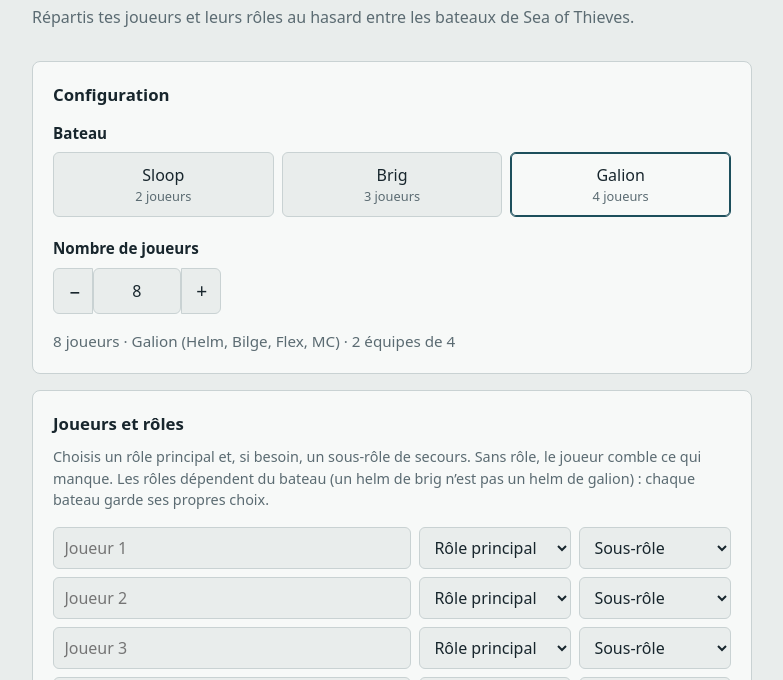
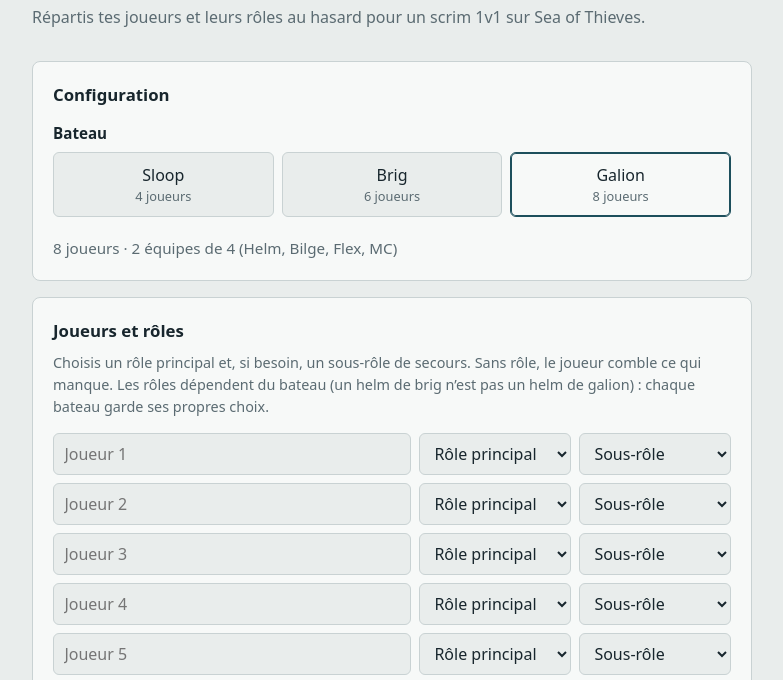
Before and after one commit to ChotardMaxime/Random-Scrim, a plain HTML site: page index.html in a window 1280 px wide. Shown: the part 79-759 px from the top of the page, without its empty margins (248-1031 px from the left). Drawn offline with Linux system fonts and the light colour scheme.

Commit message:
ready for prod V2
Regle du bug du nombre de joueurs, ajout des sous-roles

```diff
--- a/index.html
+++ b/index.html
@@ -9,7 +9,7 @@
 <body>
 <div class="wrap">
   <h1>Scrim random</h1>
-  <p class="lead">Répartis tes joueurs et leurs rôles au hasard entre les bateaux de Sea of Thieves.</p>
+  <p class="lead">Répartis tes joueurs et leurs rôles au hasard pour un scrim 1v1 sur Sea of Thieves.</p>
 
   <section aria-labelledby="h-config">
     <h2 id="h-config">Configuration</h2>
@@ -19,27 +19,19 @@
       <div class="ships">
         <label class="ship">
           <input type="radio" name="ship" value="sloop">
-          <span>Sloop<small>2 joueurs</small></span>
+          <span>Sloop<small>4 joueurs</small></span>
         </label>
         <label class="ship">
           <input type="radio" name="ship" value="brig">
-          <span>Brig<small>3 joueurs</small></span>
+          <span>Brig<small>6 joueurs</small></span>
         </label>
         <label class="ship">
           <input type="radio" name="ship" value="galion" checked>
-          <span>Galion<small>4 joueurs</small></span>
+          <span>Galion<small>8 joueurs</small></span>
         </label>
       </div>
     </fieldset>
 
-    <div>
-      <label class="label" for="count">Nombre de joueurs</label>
-      <div class="stepper">
-        <button type="button" id="minus" aria-label="Retirer un joueur">−</button>
-        <input type="number" id="count" min="2" max="40" value="8" inputmode="numeric">
-        <button type="button" id="plus" aria-label="Ajouter un joueur">+</button>
-      </div>
-    </div>
 
     <p class="summary" id="summary" aria-live="polite"></p>
   </section>
--- a/script.js
+++ b/script.js
@@ -3,26 +3,28 @@
 
   /* ==========================================================
      Configuration des bateaux
-     - roles     : un de chaque = l'équipage idéal
-     - dropOrder : rôles retirés en premier quand une équipe est
-                   incomplète (ex. 7 joueurs en galion = 4 + 3)
+     Un scrim est toujours un 1v1 : 2 équipes complètes.
+     - roles : un de chaque = l'équipage idéal
+     Nombre de joueurs = TEAMS x nombre de rôles
+     (sloop 4, brig 6, galion 8)
      ========================================================== */
+  var TEAMS = 2;
+
   var ROLE_LABELS = { helm: "Helm", bilge: "Bilge", flex: "Flex", mc: "MC" };
 
   var SHIPS = {
-    sloop:  { label: "Sloop",  roles: ["helm", "mc"],                  dropOrder: ["mc", "helm"] },
-    brig:   { label: "Brig",   roles: ["helm", "flex", "mc"],          dropOrder: ["mc", "flex", "helm"] },
-    galion: { label: "Galion", roles: ["helm", "bilge", "flex", "mc"], dropOrder: ["mc", "flex", "helm", "bilge"] }
+    sloop:  { label: "Sloop",  roles: ["helm", "mc"] },
+    brig:   { label: "Brig",   roles: ["helm", "flex", "mc"] },
+    galion: { label: "Galion", roles: ["helm", "bilge", "flex", "mc"] }
   };
 
   /* Points donnés à l'affectation : le rôle principal prime sur le sous-rôle */
   var SCORE_MAIN = 1000, SCORE_SUB = 500;
 
-  var MIN_PLAYERS = 2, MAX_PLAYERS = 40;
   var STORAGE_KEY = "scrim-random-v2";
 
   var $ = function (id) { return document.getElementById(id); };
-  var fieldsEl = $("fields"), countEl = $("count"), summaryEl = $("summary");
+  var fieldsEl = $("fields"), summaryEl = $("summary");
   var errorEl = $("error"), resultsEl = $("results"), teamsEl = $("teams");
   var noteEl = $("note"), statusEl = $("status");
 
@@ -34,15 +36,10 @@
   /* ==========================================================
      Utilitaires
      ========================================================== */
-  function clamp(n) {
-    n = parseInt(n, 10);
-    if (isNaN(n)) n = 8;
-    return Math.min(MAX_PLAYERS, Math.max(MIN_PLAYERS, n));
-  }
-  function getCount() { return clamp(countEl.value); }
   function currentShip() {
     return document.querySelector('input[name="ship"]:checked').value;
   }
+  function playerCount(ship) { return ship.roles.length * TEAMS; }
   function plural(n, one, many) { return n + " " + (n > 1 ? many : one); }
 
   function rand() {
@@ -96,7 +93,7 @@
     syncState();
     try {
       localStorage.setItem(STORAGE_KEY, JSON.stringify({
-        ship: activeShip, count: getCount(), names: names, roles: roles
+        ship: activeShip, names: names, roles: roles
       }));
     } catch (e) { /* ignoré */ }
   }
@@ -109,7 +106,6 @@
       if (data.ship && SHIPS[data.ship]) {
         document.querySelector('input[name="ship"][value="' + data.ship + '"]').checked = true;
       }
-      if (typeof data.count === "number") countEl.value = clamp(data.count);
       if (Array.isArray(data.names)) names = data.names.map(String);
       if (data.roles && typeof data.roles === "object") roles = data.roles;
     } catch (e) { /* ignoré */ }
@@ -119,32 +115,11 @@
      Équipes et rôles
      ========================================================== */
 
-  /* Taille de chaque équipe : équilibrée, jamais plus que l'équipage du bateau */
-  function plan(count, crew) {
-    var teams = Math.ceil(count / crew);
-    var base = Math.floor(count / teams);
-    var extra = count % teams;
-    var sizes = [];
-    for (var i = 0; i < teams; i++) sizes.push(base + (i < extra ? 1 : 0));
-    return sizes;
-  }
-
-  /* Rôles d'une équipe de `size` joueurs : on retire les rôles de dropOrder si elle est incomplète */
-  function rolesFor(ship, size) {
-    var list = ship.roles.slice();
-    var missing = list.length - size;
-    ship.dropOrder.forEach(function (role) {
-      var idx = list.indexOf(role);
-      if (missing > 0 && idx !== -1) { list.splice(idx, 1); missing--; }
-    });
-    while (missing > 0) { list.pop(); missing--; }
-    return list;
-  }
-
-  function teamPlan(count, ship) {
-    return plan(count, ship.roles.length).map(function (size) {
-      return rolesFor(ship, size);
-    });
+  /* Rôles de chaque équipe : une copie complète des rôles du bateau */
+  function teamPlan(ship) {
+    var plan = [];
+    for (var i = 0; i < TEAMS; i++) plan.push(ship.roles.slice());
+    return plan;
   }
 
   /* Algorithme hongrois : affectation de coût minimal (matrice carrée) */
@@ -219,19 +194,9 @@
      ========================================================== */
   function renderSummary() {
     var ship = SHIPS[currentShip()];
-    var count = getCount();
-    var sizes = plan(count, ship.roles.length);
     var roleList = ship.roles.map(function (r) { return ROLE_LABELS[r]; }).join(", ");
-    var text = plural(count, "joueur", "joueurs") + " · " + ship.label + " (" + roleList + ") · ";
-    var even = sizes.every(function (s) { return s === sizes[0]; });
-    if (sizes.length === 1) {
-      text += "1 seule équipe : ajoute des joueurs pour faire un scrim.";
-    } else if (even) {
-      text += sizes.length + " équipes de " + sizes[0];
-    } else {
-      text += sizes.length + " équipes (" + sizes.join(", ") + " joueurs)";
-    }
-    summaryEl.textContent = text;
+    summaryEl.textContent = plural(playerCount(ship), "joueur", "joueurs") + " · " +
+      TEAMS + " équipes de " + ship.roles.length + " (" + roleList + ")";
   }
 
   function makeSelect(cls, placeholder, ship, value, label) {
@@ -263,8 +228,8 @@
   }
 
   function renderFields() {
-    var count = getCount();
     var ship = SHIPS[activeShip];
+    var count = playerCount(ship);
     var saved = Array.isArray(roles[activeShip]) ? roles[activeShip] : [];
     fieldsEl.innerHTML = "";
     for (var i = 0; i < count; i++) {
@@ -365,19 +330,12 @@
     }
 
     var ship = SHIPS[activeShip];
-    var teams = assignRoles(rows, teamPlan(rows.length, ship));
+    var teams = assignRoles(rows, teamPlan(ship));
     lastResult = { teams: teams, ship: ship };
     renderTeams(teams, ship);
 
     /* Messages d'information sous le titre */
     var notes = [];
-    var even = teams.every(function (t) { return t.length === teams[0].length; });
-    if (teams.length === 1) {
-      notes.push("Une seule équipe : il faut au moins deux équipages pour un scrim.");
-    } else if (!even) {
-      var dropped = ship.dropOrder.map(function (r) { return ROLE_LABELS[r]; }).join(", ");
-      notes.push("Le nombre de joueurs ne tombe pas juste : les équipes incomplètes perdent des rôles (retirés dans cet ordre : " + dropped + ").");
-    }
     var subs = 0, offs = 0;
     teams.forEach(function (t) {
       t.forEach(function (m) {
@@ -414,26 +372,9 @@
     }
   }
 
-  function setCount(n) {
-    countEl.value = clamp(n);
-    onConfigChange();
-  }
-
-  function onConfigChange() {
-    syncState();
-    countEl.value = getCount();
-    renderFields();
-    renderSummary();
-    errorEl.textContent = "";
-    save();
-  }
-
   /* ==========================================================
      Événements
      ========================================================== */
-  $("minus").addEventListener("click", function () { setCount(getCount() - 1); });
-  $("plus").addEventListener("click", function () { setCount(getCount() + 1); });
-  countEl.addEventListener("change", onConfigChange);
 
   /* Changer de bateau : on garde les choix de l'ancien et on affiche ceux du nouveau */
   document.querySelectorAll('input[name="ship"]').forEach(function (r) {
@@ -481,7 +422,6 @@
      ========================================================== */
   load();
   activeShip = currentShip();
-  countEl.value = getCount();
   renderFields();
   renderSummary();
 })();
--- a/style.css
+++ b/style.css
@@ -79,7 +79,7 @@ section {
 h2 { font-size: 1.05rem; margin: 0 0 .9rem; }
 
 fieldset { border: 0; padding: 0; margin: 0 0 1.25rem; }
-legend, .label {
+legend {
   font-weight: 600;
   font-size: .95rem;
   padding: 0;
@@ -118,40 +118,20 @@ legend, .label {
 }
 
 /* ==========================================================
-   Nombre de joueurs
-   ========================================================== */
-
-.stepper { display: inline-flex; align-items: stretch; }
-.stepper button { width: 2.5rem; font-size: 1.2rem; }
-.stepper input {
-  width: 4rem;
-  text-align: center;
-  border-radius: 0;
-  border-left: 0;
-  border-right: 0;
-}
-.stepper button:first-child { border-radius: var(--radius) 0 0 var(--radius); }
-.stepper button:last-child  { border-radius: 0 var(--radius) var(--radius) 0; }
-
-/* ==========================================================
    Champs et boutons
    ========================================================== */
 
-input[type="number"], input[type="text"], select, button {
+input[type="text"], select, button {
   font: inherit;
   color: inherit;
 }
-input[type="number"], input[type="text"], select {
+input[type="text"], select {
   background: var(--color-bg);
   border: 1px solid var(--color-border);
   border-radius: var(--radius);
   padding: .5rem .65rem;
   width: 100%;
 }
-input[type="number"] { -moz-appearance: textfield; }
-input[type="number"]::-webkit-outer-spin-button,
-input[type="number"]::-webkit-inner-spin-button { -webkit-appearance: none; margin: 0; }
-
 input:focus-visible, select:focus-visible, button:focus-visible {
   outline: 2px solid var(--color-accent);
   outline-offset: 2px;
```
Also changed, not shown: 1 other file.
